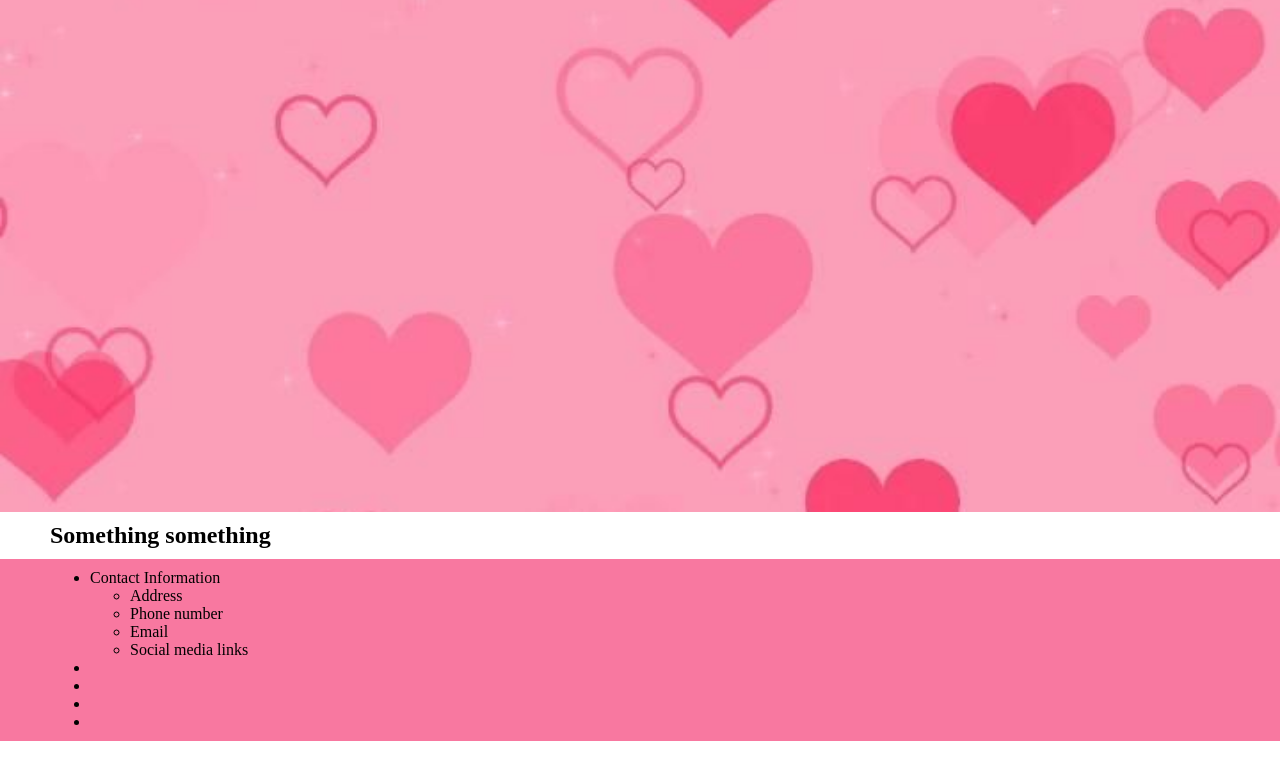
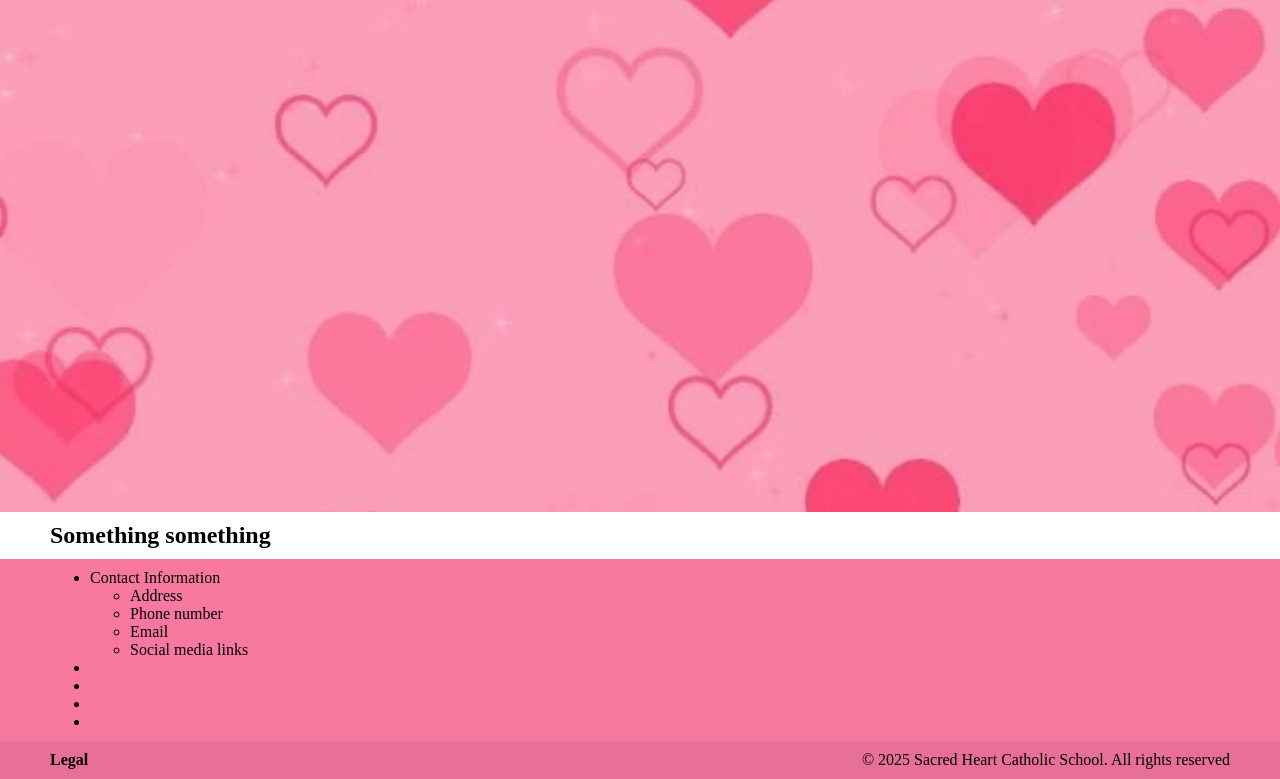
Before and after one commit to sphKoding/Online-Shop-Website, a plain HTML site: page index.html in a window 1280 px wide. Shown: the part 92-871 px from the top of the page. Before the commit the page ends 833 px from the top, so only its background shows below. Drawn offline with Linux system fonts and the light colour scheme.

Commit message:
footer content

```diff
--- a/index.html
+++ b/index.html
@@ -31,6 +31,7 @@
   <h2>Something something</h2>
 	</section>
 	<footer>
+	 <div class="footerContent">
 		 <ul>
 		  <li>Contact Information</li>
 			  <ul>
@@ -44,6 +45,11 @@
 			 <li></li>
 			 <li></li>
 		 </ul>
+		</div>
+		<div class="footerCopyright">
+		 <h4>Legal</h4>
+			<p>&copy; 2025 Sacred Heart Catholic School. All rights reserved</p>
+		</div>
 	</footer>
   <!-- Project -->
   <script src="main.js"></script>
--- a/style.css
+++ b/style.css
@@ -6,7 +6,7 @@ body {
 }
 
 /* header and section content spacing */
-header, section, footer {
+header, section, .footerContent, .footerCopyright {
 	padding: 10px 50px;
 }
 
@@ -64,3 +64,8 @@ header .active {
 footer {
 	background: #f878a0;
 }
+footer .footerCopyright {
+	background: #e87098;
+	display: flex;
+	justify-content: space-between;
+}
```
Lines whose indentation alone changed are shown as unchanged.
